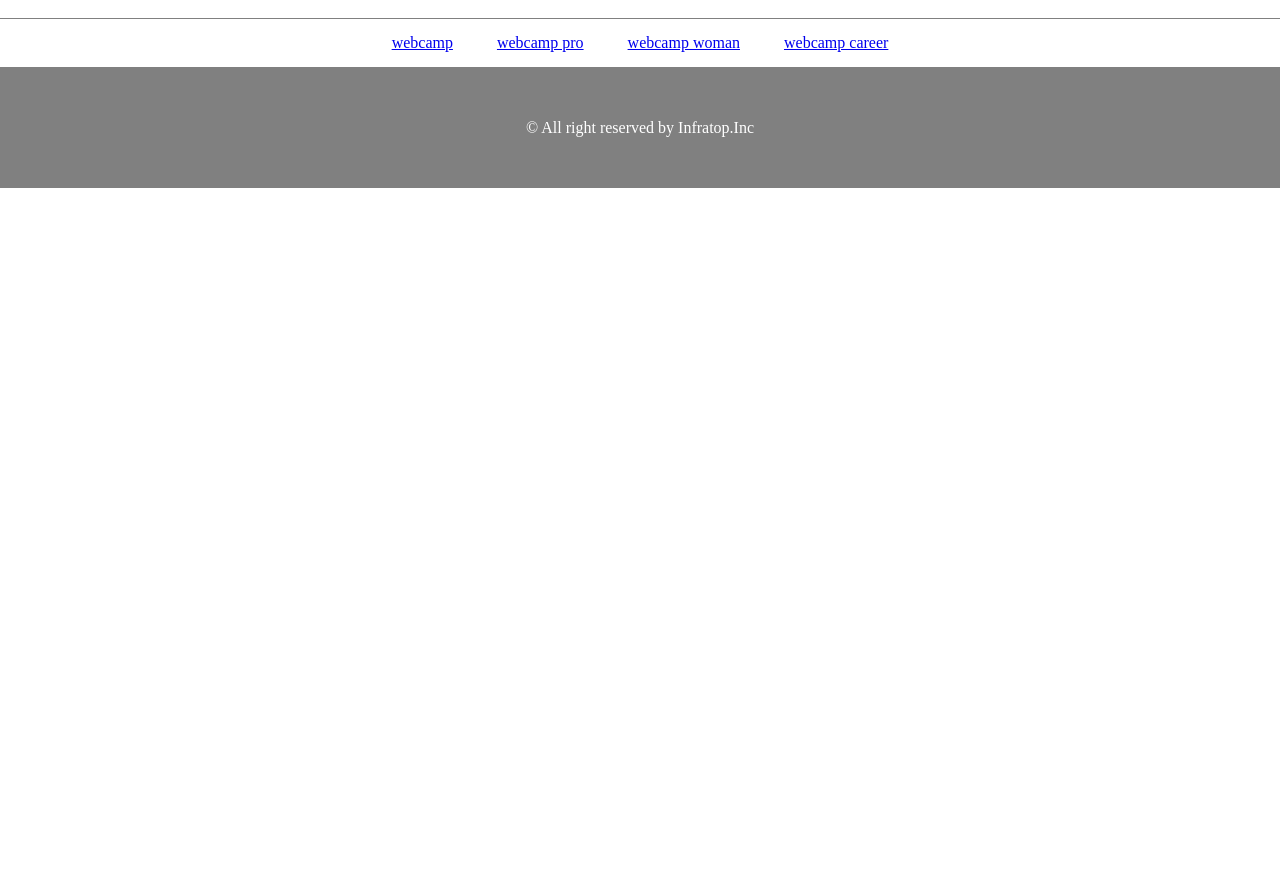
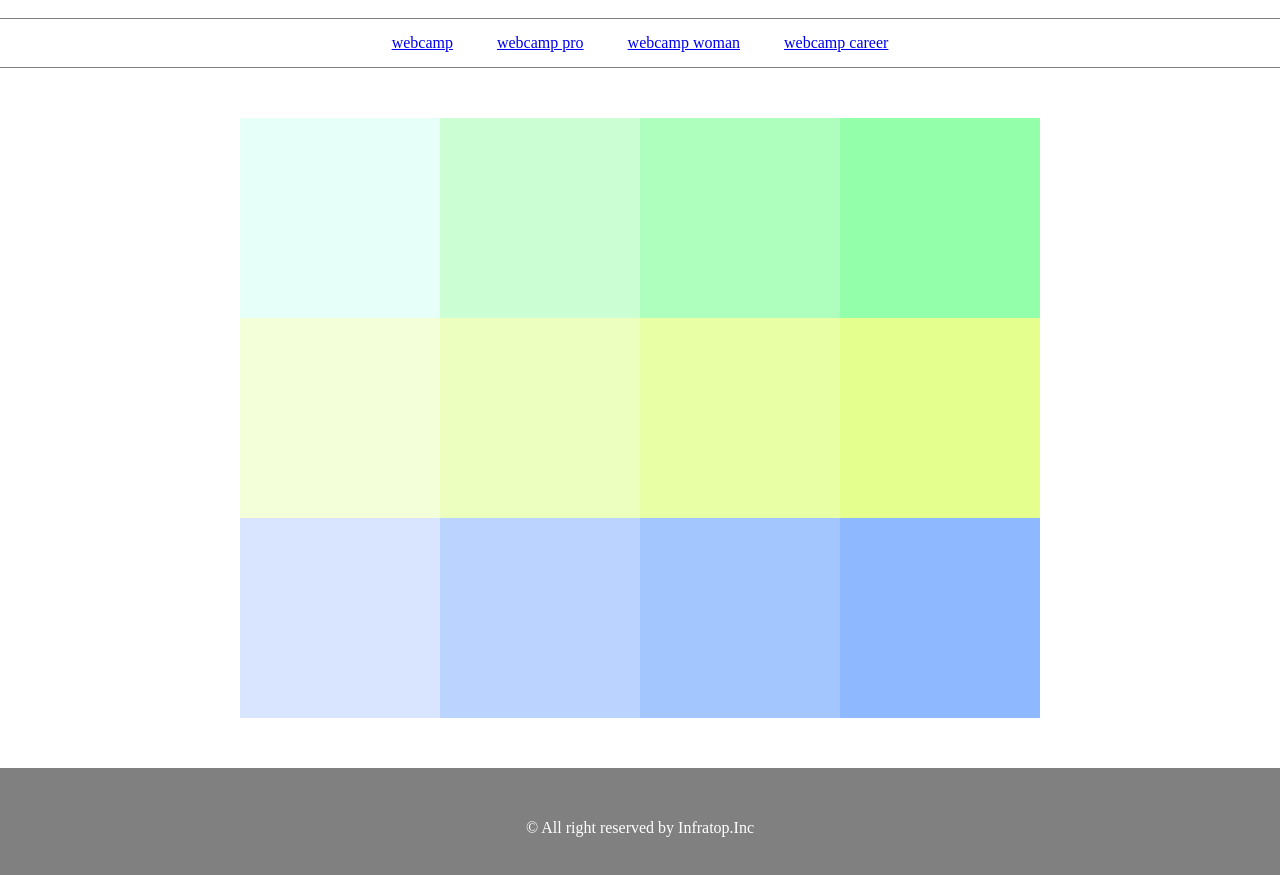
Before and after one commit to satoru-koyama/chapter5_exercise, a plain HTML site: page index.html in a window 1280 px wide. Shown: the part 59-934 px from the top of the page. Before the commit the page ends 800 px from the top, so only its background shows below. Drawn offline with Linux system fonts and the light colour scheme.

Commit message:
[Update] メイン内のCSS

```diff
--- a/style.css
+++ b/style.css
@@ -34,91 +34,94 @@ header .heading {
 
 .main {
   width: 100%;
-  padding: 50px auto;
+  margin: 50px auto;
 }
 
 .set1 {
-  width: 800px;
-  flex-wrap: wrap;
+  width: 100%;
+  display: flex;
+  justify-content: center;
 }
 
-box1 {
+.box1 {
   width: 200px;
   height: 200px;
   background-color: #e6fff9;
 }
 
-box2 {
+.box2 {
   width: 200px;
   height: 200px;
   background-color: #cbffd3;
 }
 
-box3 {
+.box3 {
   width: 200px;
   height: 200px;
   background-color: #aeffbd;
 }
 
-box4 {
+.box4 {
   width: 200px;
   height: 200px;
   background-color: #93ffab;
 }
 
 .set2 {
-  width: 800px;
-  flex-wrap: wrap;
+  width: 100%;
+  display: flex;
+  justify-content: center;
 }
 
-box5 {
+.box5 {
   width: 200px;
   height: 200px;
   background-color: #f3ffd8;
 }
 
-box6 {
+.box6 {
   width: 200px;
   height: 200px;
   background-color: #edffbe;
 }
 
-box7 {
+.box7 {
   width: 200px;
   height: 200px;
   background-color: #e9ffa5;
 }
 
-box8 {
+.box8 {
   width: 200px;
   height: 200px;
   background-color: #e4ff8d;
 }
 
 .set3 {
-  width: 800px;
-  flex-wrap: wrap;
+  width: 100%;
+  display: flex;
+  justify-content: center;
 }
 
-box9 {
+.box9 {
   width: 200px;
   height: 200px;
   background-color: #d9e5ff;
 }
 
-box10 {
+.box10 {
   width: 200px;
   height: 200px;
   background-color: #bad3ff;
 }
 
-box11 {
+.box11 {
   width: 200px;
   height: 200px;
   background-color: #a4c6ff;
 }
 
-box12 {
+.box12 {
   width: 200px;
   height: 200px;
   background-color: #8eb8ff;
```
